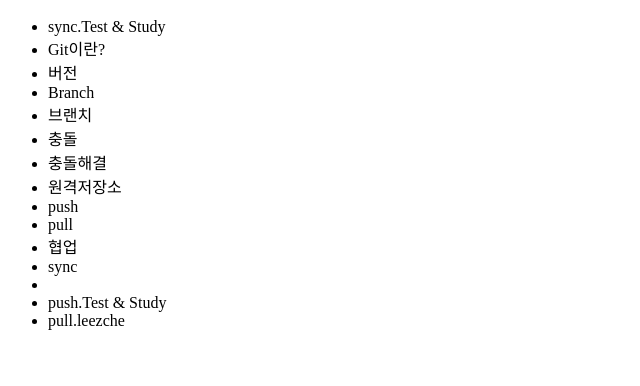
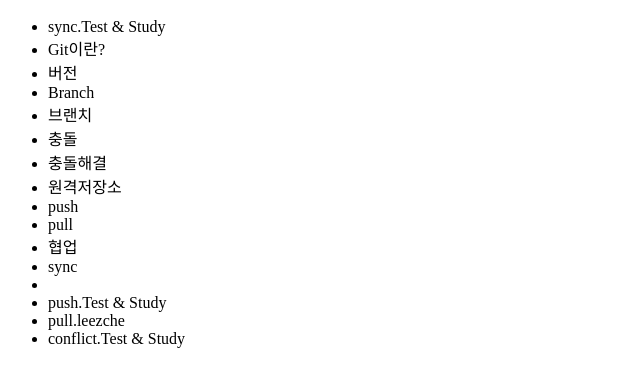
Before and after one commit to jkdfgit/opentutorials_git_jkdfgit, a plain HTML site: page index.html in a window 1280 px wide. Shown: the part 48-434 px from the top of the page, without its empty margins (0-640 px from the left). Drawn offline with Linux system fonts and the light colour scheme.

Commit message:
add conflict.Test & Study

```diff
--- a/index.html
+++ b/index.html
@@ -22,6 +22,7 @@
 			<li>sync<li>
 			<li>push.Test & Study</li>
 			<li>pull.leezche</li>
+			<li>conflict.Test & Study</li>
 		</ul>
 	</body>
 </html>
```
